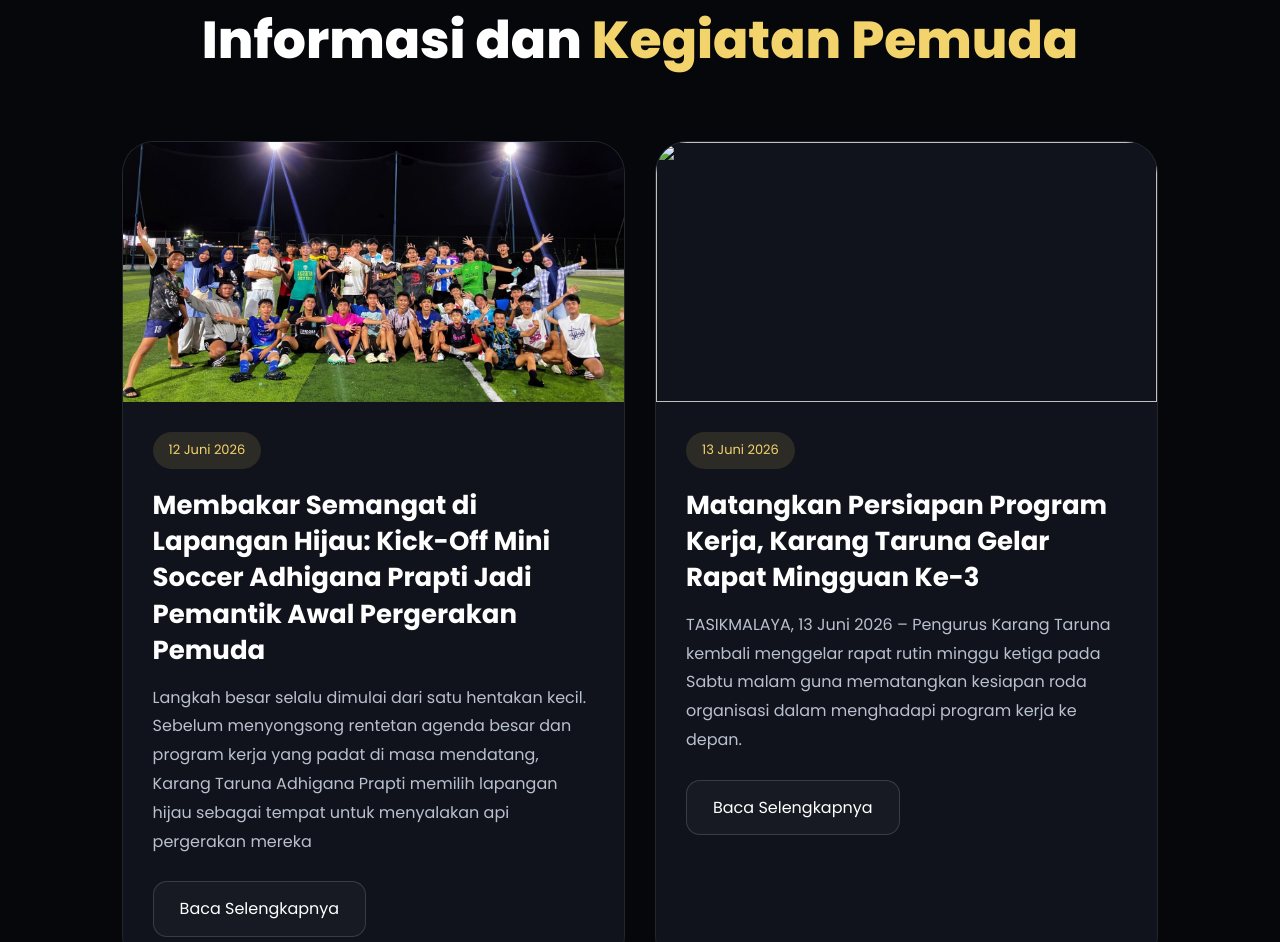
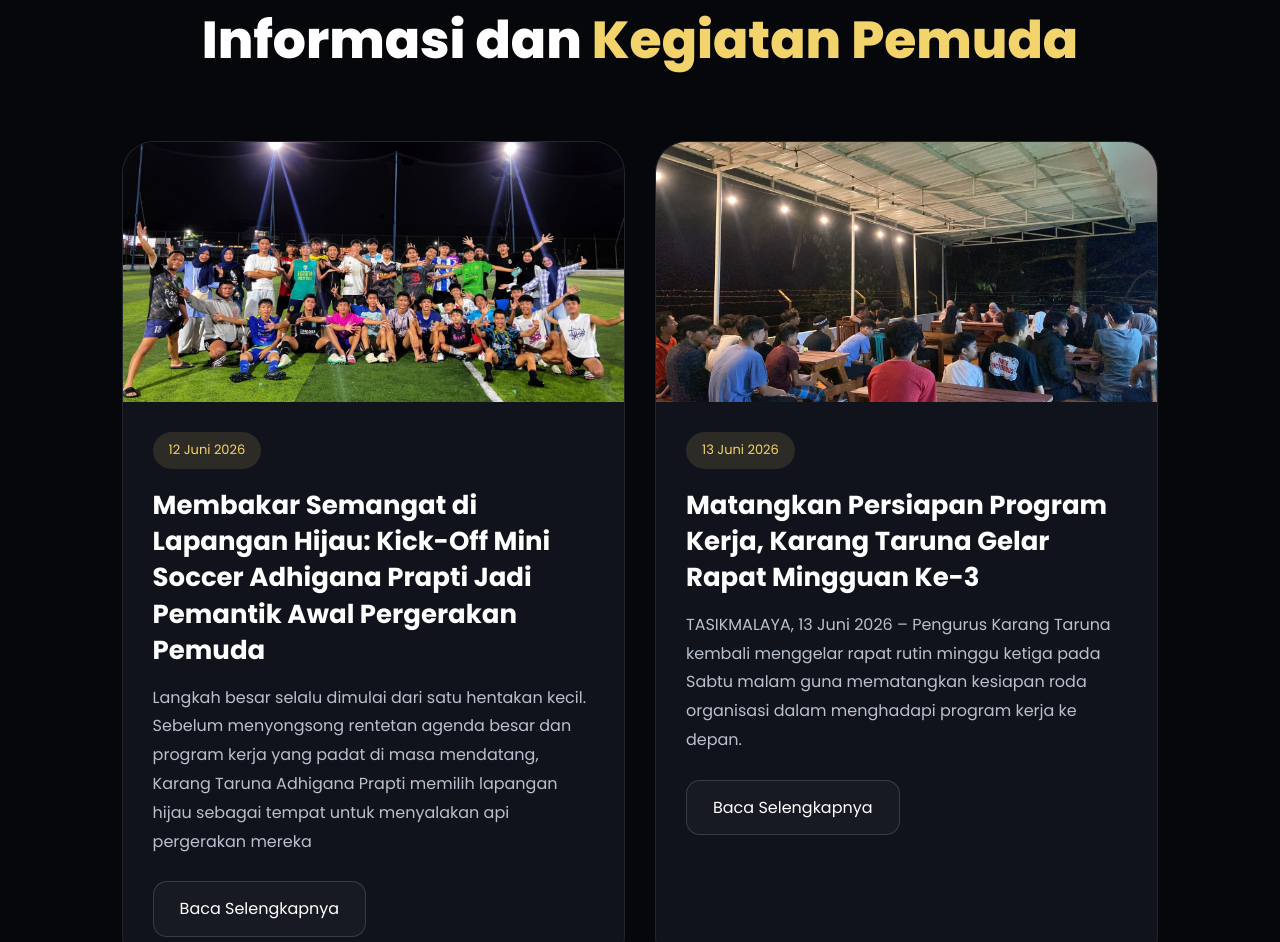
Before and after one commit to Art3misn/AdhiganaPrapti04, a plain HTML site: page index.html in a window 1280 px wide. Shown: the part 7079-8021 px from the top of the page. Drawn offline with Linux system fonts and the light colour scheme.

Commit message:
Update index.html

```diff
--- a/index.html
+++ b/index.html
@@ -1471,7 +1471,7 @@ PENGURUS KARANG TARUNA
       <div class="news-card">
 
         <div class="news-image">
-          <img src="/">
+          <img src="/Rapat minggu ke 3.jpeg">
         </div>
 
         <div class="news-content">
```
